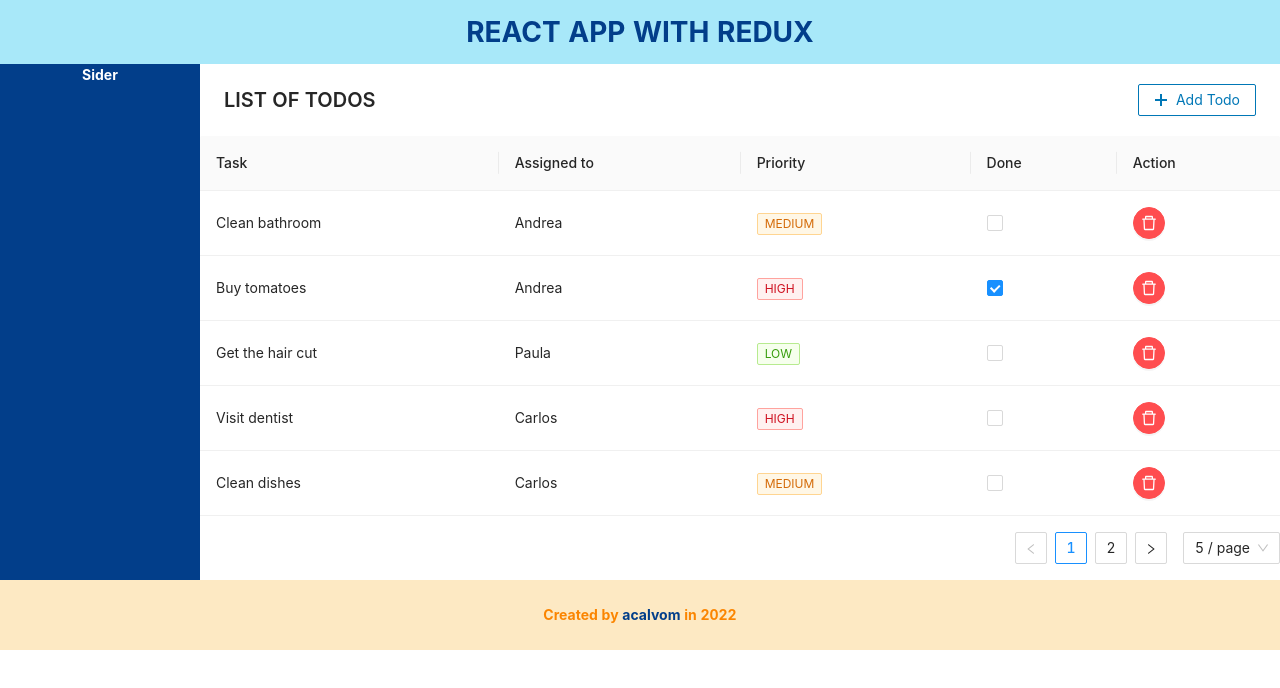
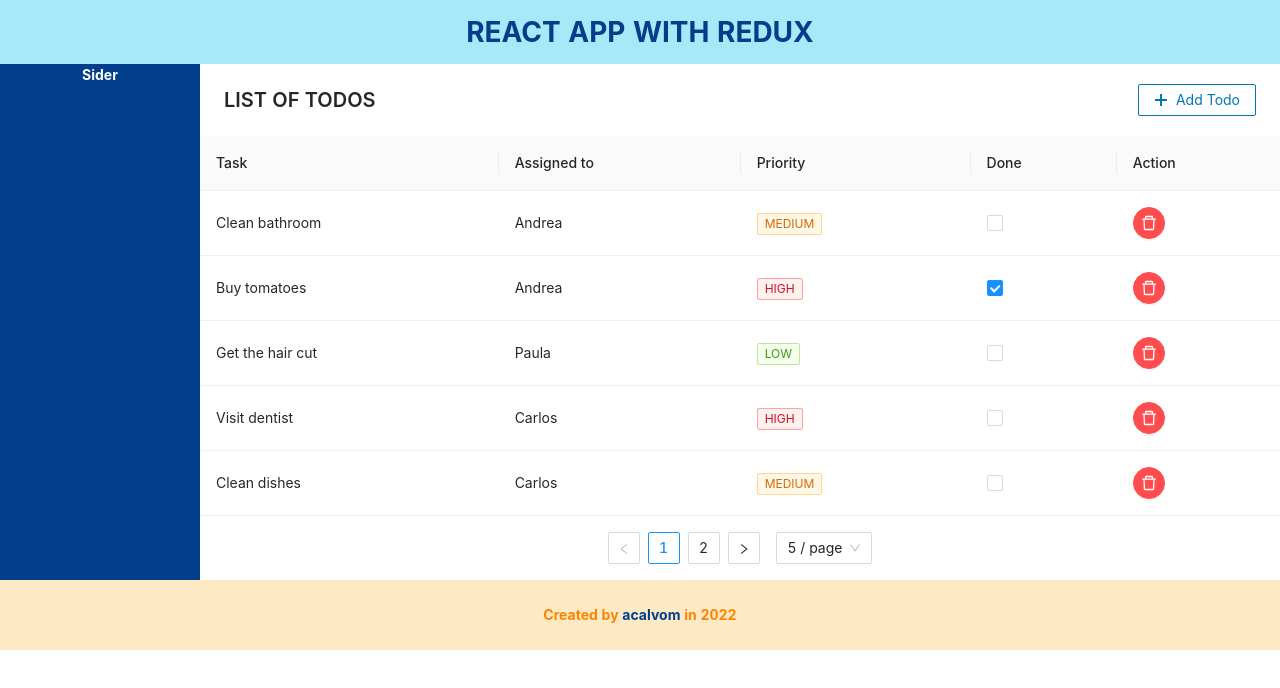
Before and after one commit to acalvom/react-redux-antd-app, a React (Create React App) app: page / in a window 1280 px wide. Shown: the top 688 px of the page. Built offline with nearby package versions, Linux system fonts and the light colour scheme; data requests are answered from the project's data file.

Commit message:
Set table pagination in the center #improve-styles

```diff
--- a/src/components/AppContent/TodosTable.jsx
+++ b/src/components/AppContent/TodosTable.jsx
@@ -49,7 +49,7 @@ const TodosTable = () => {
 
   return (
     todos.length > 0
-    ?<Table columns={columns} dataSource={todos} rowKey="id" pagination={{ defaultPageSize: 5, showSizeChanger: true, pageSizeOptions: ["10", "15"] }} />
+    ?<Table columns={columns} dataSource={todos} rowKey="id" pagination={{ position: ["bottomCenter"], defaultPageSize: 5, showSizeChanger: true, pageSizeOptions: ["10", "15"] }} />
     :<Empty />
   )
 };
```
